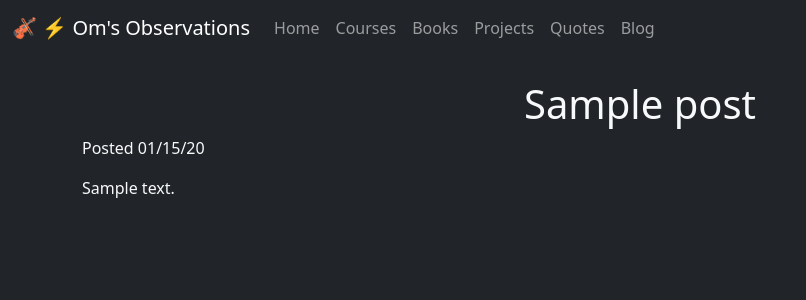
After one commit to omajoshi/omajoshi.com, a Django app: page /blog/1/ in a window 1280 px wide. The commit adds this page. Shown: the top 300 px of the page, without its empty margins (0-806 px from the left). Run offline with Django 3.2, Linux system fonts and the light colour scheme; tables that the repository leaves empty hold one stand-in row (values such as "Sample post").

Commit message:
added blog app

```diff
--- a/blog/models.py
+++ b/blog/models.py
@@ -1,4 +1,6 @@
 from django.db import models
+
+from django.urls import reverse
 
 # Create your models here.
 
@@ -11,5 +13,9 @@ class Post(models.Model):
     def __str__(self):
         return f'{self.title}, created {self.created}'
 
+    def get_absolute_url(self):
+        return reverse("blog:post_detail", kwargs={"pk": self.pk})
+
+
     class Meta:
         ordering = ['-created']
--- /dev/null
+++ b/blog/templates/blog/post_detail.html
@@ -0,0 +1,8 @@
+{% extends 'base.html' %}
+{% block page_heading %}
+{{ post.title }}
+{% endblock %}
+{% block content %}
+<p>Posted {{ post.created|date:"m/d/y" }}</p>
+{{ post.content|linebreaks|safe }}
+{% endblock %}
--- a/blog/urls.py
+++ b/blog/urls.py
@@ -1,6 +1,9 @@
 from django.urls import include, path
+
+from . import views
 
 app_name = 'blog'
 urlpatterns = [
-
+    path('<int:pk>/', views.PostDetail.as_view(), name='post_detail'),
+    path('', views.PostList.as_view(), name='post_list'),
 ]
--- a/blog/views.py
+++ b/blog/views.py
@@ -1,3 +1,12 @@
 from django.shortcuts import render
+from django.views.generic import ListView, DetailView
+
+from .models import Post
 
 # Create your views here.
+
+class PostList(ListView):
+    model = Post
+
+class PostDetail(DetailView):
+    model = Post
--- a/homepage/models.py
+++ b/homepage/models.py
@@ -74,6 +74,7 @@ class JournalEntry(models.Model):
 
     class Meta:
         verbose_name_plural = "journal entries"
+        ordering = ['-date']
 
 
 class DateInput(forms.DateInput):
--- a/homepage/templates/base.html
+++ b/homepage/templates/base.html
@@ -45,7 +45,7 @@
                   </li>
 {% endif %}
                   <li class="nav-item">
-                    <a class="nav-link disabled" href="#" tabindex="-1" aria-disabled="true">Blog</a>
+                    <a class="nav-link" href="{% url 'blog:post_list' %}">Blog</a>
                   </li>
                 </ul>
               </div>
--- a/homepage/views.py
+++ b/homepage/views.py
@@ -43,7 +43,6 @@ class AdminRequiredMixin(LoginRequiredMixin):#UserPassesTestMixin):
 
 class Journal(AdminRequiredMixin, ListView):
     model = JournalEntry
-    ordering = ['-date']
     paginate_by = 14
 
 
```
Also changed, not shown: blog/templates/blog/post_list.html (added, +17 -0 lines), projects/templates/projects/project_list.html (+7 -5 lines).
